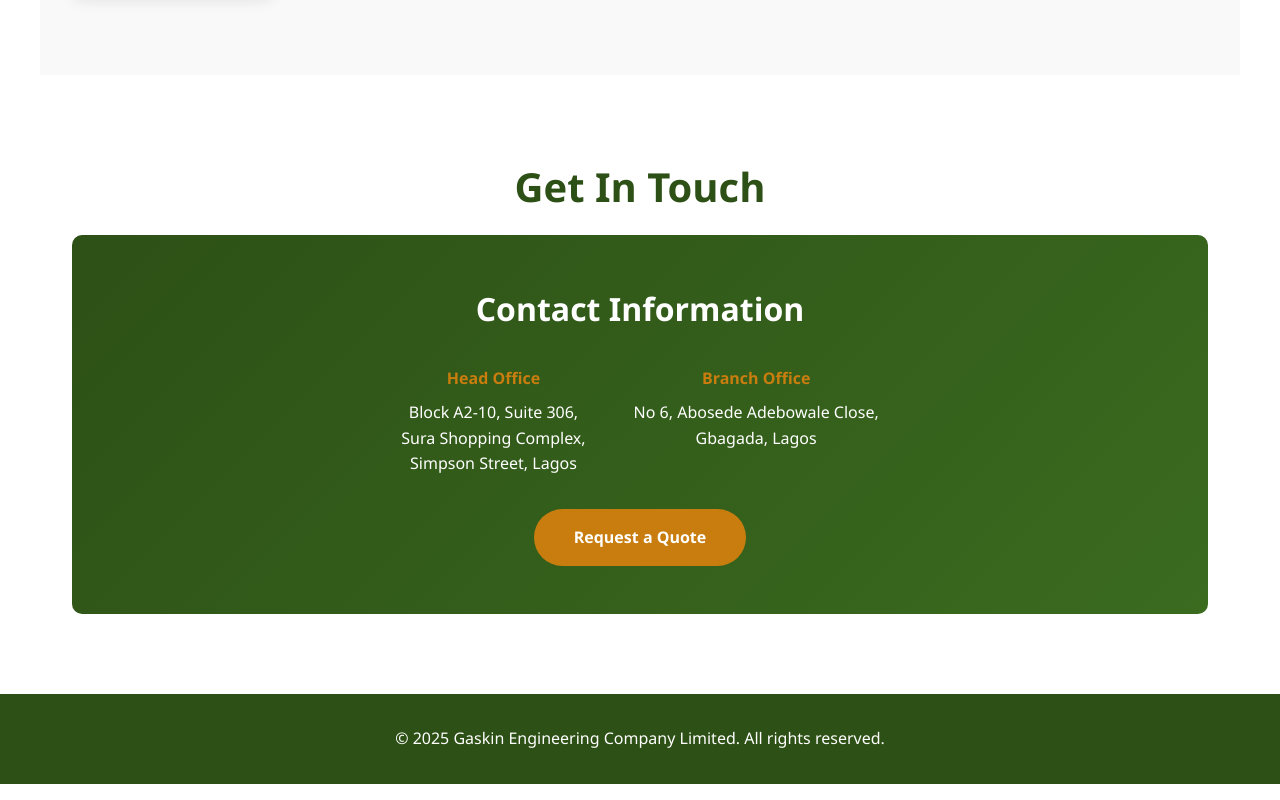
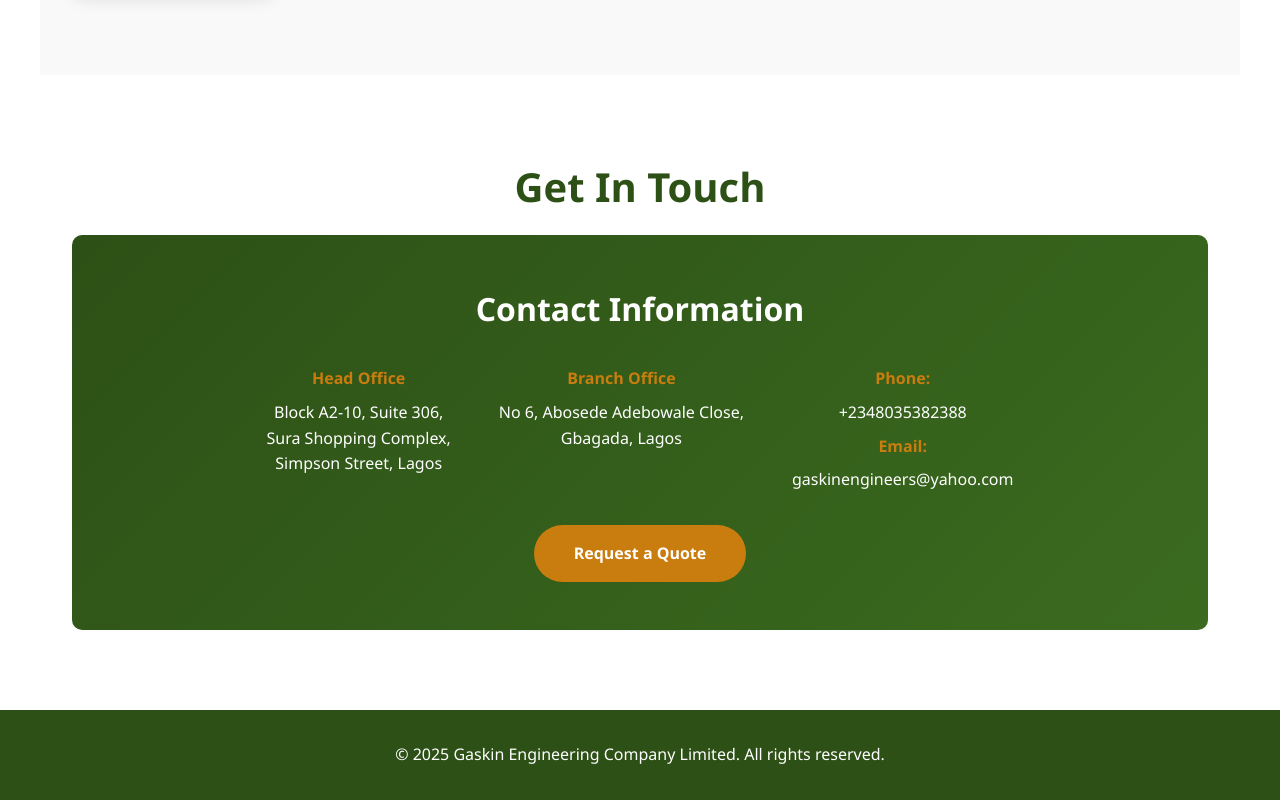
Before and after one commit to Frawzey/gaskin, a plain HTML site: page index.html in a window 1280 px wide. Shown: the part 4133-4933 px from the top of the page. Drawn offline with Linux system fonts and the light colour scheme.

Commit message:
Update index.html

```diff
--- a/index.html
+++ b/index.html
@@ -203,9 +203,13 @@
                     <span>No 6, Abosede Adebowale Close,<br>
                     Gbagada, Lagos </span>
                 </div>
+                <div class="contact-item">
+                    <strong>Phone: </strong> <span>+2348035382388<br> </span>
+                    <strong>Email: </strong> <span>gaskinengineers@yahoo.com<br> </span>
+                </div>
             </div>
             <div style="margin-top: 2rem;">
-                <a href="#home" class="cta-button">Request a Quote</a>
+                <a href="https://tinyurl.com/gaskineng" class="cta-button">Request a Quote</a>
             </div>
         </div>
     </section>
```
